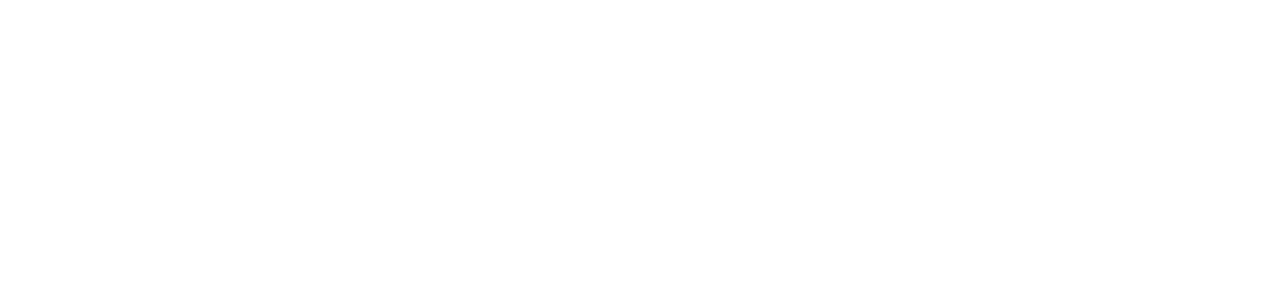
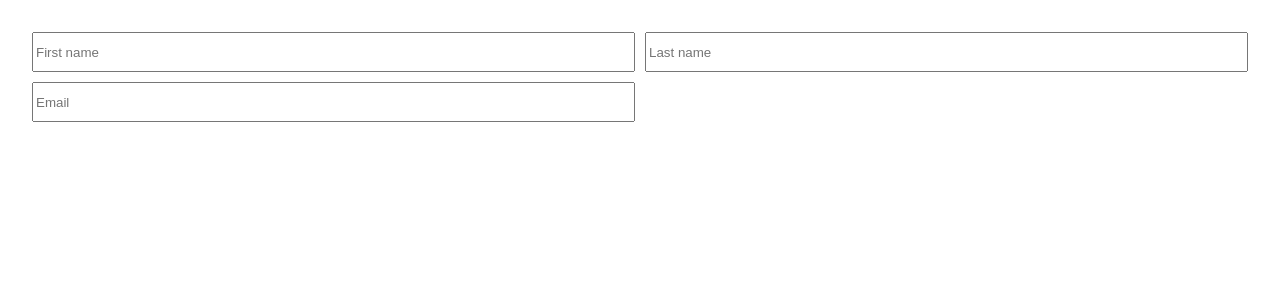
Before and after one commit to Kel-VinTech/meme-generator, a React (Create React App) app: page / in a window 1280 px wide. Shown: the top 300 px of the page. Built offline with nearby package versions, Linux system fonts and the light colour scheme.

Commit message:
learning form

```diff
--- a/src/App.js
+++ b/src/App.js
@@ -1,6 +1,9 @@
 import { useState } from "react";
 import Header from "./components/Header";
 import Meme from "./components/Meme";
+import Form from "./Form";
+
+
 
 function App() {
 
@@ -10,6 +13,8 @@
       {/* < Header />
       <Meme /> */}
 
+      <Form />
+
     </div>
   );
 }
--- /dev/null
+++ b/src/Form.js
@@ -0,0 +1,46 @@
+import React from "react";
+
+const Form = () => {
+
+    const [formData, setFormData] = React.useState(
+        {firstName: "", lastName: "", emailAddress: ""}
+        )
+        console.log(formData)
+
+    const handleChange =(e) => {
+      setFormData(prevFormData => {
+        return{
+            ...prevFormData,
+            [e.target.name]: e.target.value
+        }
+    })
+    }
+
+    return(
+        <form className="form row">
+            <input
+             type="text"
+             placeholder="First name"
+             onChange={handleChange}
+             name="firstName"
+            />
+
+            <input
+             type="text"
+             placeholder="Last name"
+             onChange={handleChange}
+             name="lastName"
+            />
+
+            <input
+             type="email"
+             placeholder="Email"
+             onChange={handleChange}
+             name="emailAddress"
+            />
+
+        </form>
+    )
+}
+
+export default Form
```
